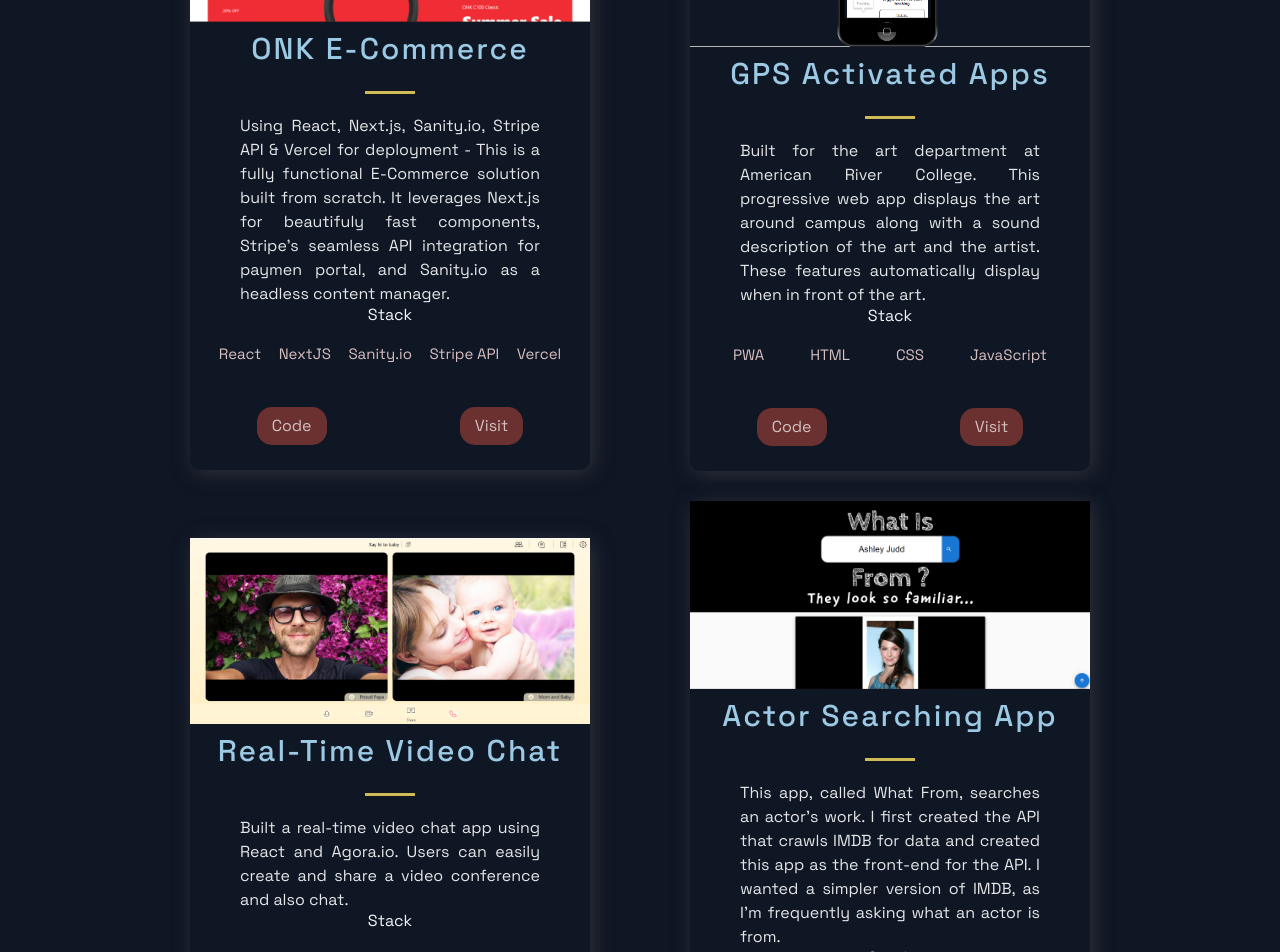
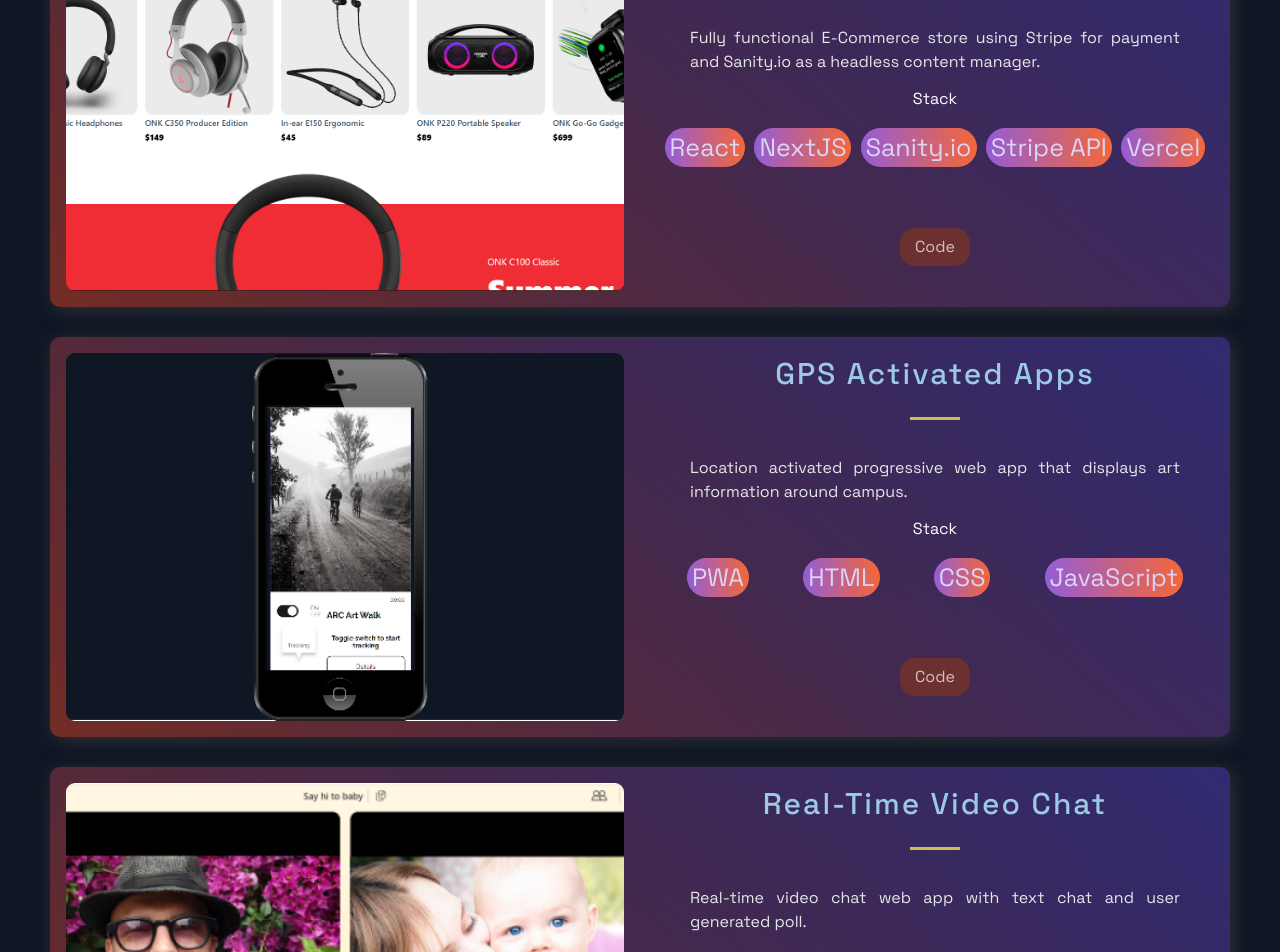
Before and after one commit to gibstock/agonzales-portfolio, a Next.js app: page / in a window 1280 px wide. Shown: the part 1000-1952 px from the top of the page. Built offline with nearby package versions, Linux system fonts and the light colour scheme.

Commit message:
Changed styles

```diff
--- a/src/components/Header/Header.js
+++ b/src/components/Header/Header.js
@@ -11,7 +11,7 @@ const Header = () =>  (
     <Div1>
       <Link href="/">
         <a style={{ display: "flex", alignItems: "center", color: "white", marginBottom: '20px'}}>
-          <GiArtificialHive size="3rem" /><Span>Portfolio</Span>
+          <GiArtificialHive size="3rem" /><Span>Andre</Span>
         </a>
       </Link>
     </Div1>
--- a/src/components/Hero/Hero.js
+++ b/src/components/Hero/Hero.js
@@ -11,7 +11,7 @@ const Hero = () => (
         Hi I'm Andre
       </SectionTitle>
       <SectionText>
-        I develop the web.
+        Web Developer.
       </SectionText>
       <Button onClick={() => window.location = '#projects'} >
         Learn More
--- a/src/components/Projects/Projects.js
+++ b/src/components/Projects/Projects.js
@@ -1,6 +1,6 @@
 import React from 'react';
-
-import { BlogCard, CardInfo, ExternalLinks, GridContainer, HeaderThree, Hr, Tag, TagList, TitleContent, UtilityList, Img } from './ProjectsStyles';
+import Link from 'next/link'
+import { FlexColCenter, BlogLink, BlogCard, CardInfo, ExternalLinks, GridContainer, HeaderThree, Hr, Tag, TagList, TitleContent, UtilityList, Img } from './ProjectsStyles';
 import { Section, SectionDivider, SectionTitle } from '../../styles/GlobalComponents';
 import { projects } from '../../constants/constants';
 
@@ -12,14 +12,18 @@ const Projects = () => (
     <SectionTitle main>Projects</SectionTitle>
     <GridContainer>
       {projects.map(({id, image, title, description, tags, source, visit}) => (
+        <BlogLink href={visit} target="_blank" rel='noreferrer'>
           <BlogCard key={id}>
+            <div>
               <Img src={image} />
+            </div>
+            <FlexColCenter>
               <TitleContent>
                 <HeaderThree title>{title}</HeaderThree>
                 <Hr />
               </TitleContent>
               <CardInfo>{description}</CardInfo>
-            <div>
+              <div style={{width: '100%'}}>
                 <TitleContent>Stack</TitleContent>
                 <TagList>
                   {tags.map((tag, i) => (
@@ -29,9 +33,11 @@ const Projects = () => (
               </div>
               <UtilityList>
                 <ExternalLinks href={source}>Code</ExternalLinks>
-              <ExternalLinks href={visit}>Visit</ExternalLinks>
+                {/* <ExternalLinks href={visit}>Visit</ExternalLinks> */}
               </UtilityList>
+            </FlexColCenter>
           </BlogCard>
+        </BlogLink>
         ))}
     </GridContainer>
   </Section>
--- a/src/components/Projects/ProjectsStyles.js
+++ b/src/components/Projects/ProjectsStyles.js
@@ -5,11 +5,13 @@ export const Img = styled.img`
   height:100%;
   object-fit: cover;
   overflow: hidden;
+  border-radius: 25px;
+  padding: 1em;
 `
 
 export const GridContainer = styled.section`
 display: grid;
-grid-template-columns: repeat(auto-fill, minmax(400px, 1fr));
+grid-template-columns: repeat(auto-fill, minmax(600px, 1fr));
 padding: 3rem;
 place-items: center;
 column-gap: 2rem;
@@ -23,11 +25,18 @@ row-gap: 3rem;
 
 `
 export const BlogCard = styled.div`
+  display: grid;
+  grid-template-columns: 1fr 1fr;
   border-radius: 10px;
   box-shadow: 3px 3px 20px rgba(80, 78, 78, 0.5);
   text-align: center;
-  width: 400px;
-  @media ${(props) => props.theme.breakpoints.sm} {
+  width: 100%;
+  min-height: 400px;
+  background-image: linear-gradient(225deg, hsla(250, 50%, 50%, .5), transparent),
+  linear-gradient(39deg, hsla(10, 70%, 50%, .5), transparent) ;
+  @media ${(props) => props.theme.breakpoints.lg} {
+    display: flex;
+    flex-direction: column;
     width: 100%;
   }
 `;
@@ -35,7 +44,7 @@ export const TitleContent = styled.div`
   text-align: center;
   z-index: 20;
   width: 100%;
-
+  color: white;
 `;
 
 
@@ -100,6 +109,13 @@ transition: 0.5s;
 
 }
 `;
+export const BlogLink = styled.a`
+transition: all 2.5s;
+&:hover{
+  transition: all 2.5s;
+  transform: scale(.95);
+}
+`;
 
 export const TagList = styled.ul`
 display: flex;
@@ -107,6 +123,16 @@ justify-content: space-around;
 padding: 2rem;
 `
 export const Tag = styled.li`
-color: #d8bfbf;
-font-size: 1.5rem;
+color: hsla(250, 70%, 90%, 1);
+font-size: 2.5rem;
+background-image: linear-gradient(270deg, #F46737 0%, #945DD6 100%);
+border-radius: 25px;
+padding: .2em;
 `
+export const FlexColCenter = styled.div`
+display: flex;
+flex-direction: column;
+justify-content: center;
+align-items: center;
+gap: 1em;
+`
--- a/src/constants/constants.js
+++ b/src/constants/constants.js
@@ -1,7 +1,7 @@
 export const projects = [
   {
     title: 'ONK E-Commerce',
-    description: "Using React, Next.js, Sanity.io, Stripe API & Vercel for deployment - This is a fully functional E-Commerce solution built from scratch. It leverages Next.js for beautifuly fast components, Stripe's seamless API integration for paymen portal, and Sanity.io as a headless content manager.",
+    description: "Fully functional E-Commerce store using Stripe for payment and Sanity.io as a headless content manager.",
       image: '/images/1.png',
       tags: ['React', 'NextJS', 'Sanity.io','Stripe API', 'Vercel'],
     source: 'https://github.com/gibstock/onk-ecommerce',
@@ -10,7 +10,7 @@ export const projects = [
   },
   {
     title: 'GPS Activated Apps',
-    description:"Built for the art department at American River College. This progressive web app displays the art around campus along with a sound description of the art and the artist. These features automatically display when in front of the art.",
+    description:"Location activated progressive web app that displays art information around campus.",
     image: '/images/2.png',
     tags: ['PWA', 'HTML', 'CSS', 'JavaScript'],
     source: 'https://github.com/design-hub-arc/arc-art-walkabout',
@@ -19,7 +19,7 @@ export const projects = [
   },
   {
     title: 'Real-Time Video Chat',
-    description: "Built a real-time video chat app using React and Agora.io. Users can easily create and share a video conference and also chat.",
+    description: "Real-time video chat web app with text chat and user generated poll.",
       image: '/images/3.png',
       tags: ['React', 'Agora.io'],
     source: '#',
@@ -28,7 +28,7 @@ export const projects = [
   },
   {
     title: 'Actor Searching App',
-    description: "This app, called What From, searches an actor's work. I first created the API that crawls IMDB for data and created this app as the front-end for the API. I wanted a simpler version of IMDB, as I'm frequently asking what an actor is from.",
+    description: "App for quickly looking up movies actors have been in. Consuming my own API.",
     image: '/images/4.png',
     tags: ['React', 'API', 'Material UI', 'Axios'],
     source: 'https://github.com/gibstock/react-what-from-app',
@@ -37,7 +37,7 @@ export const projects = [
   },
   {
     title: 'Get Happy Faces',
-    description: "Get Happy Faces started out as a way for me to cope with tough news. It quickly became a fun, larger project that my nieces and nephews are addicted to playing. Uses HTML, CSS and Vanilla JavaScript for the entire project. I learned how to work with touch events and how to use a Google Sheet as a database for the leaderboard.",
+    description: "Fun game where you try to fill the board with faces before the clock runs out. Features a real-time leaderboard.",
     image: '/images/5.png',
     tags: ['HTML', 'CSS', 'JavaScript', 'Google Sheets'],
     source: 'https://github.com/gibstock/get-happy',
--- a/src/pages/index.js
+++ b/src/pages/index.js
@@ -15,7 +15,7 @@ const Home = () => {
         <BgAnimation />
       </Section>
       <Projects />
-      <Technologies />
+      {/* <Technologies /> */}
       <Timeline />
       {/* <Acomplishments /> */}
     </Layout>
--- a/src/styles/GlobalComponents/index.js
+++ b/src/styles/GlobalComponents/index.js
@@ -5,7 +5,7 @@ export const Section = styled.section`
   flex-direction: ${(props) => props.row ? "row" : "column" };
   padding: ${(props) => props.nopadding ? "0" : "32px 48px 0" } ;
   margin: 0 auto;
-  max-width: 1040px;
+  max-width: 1240px;
   box-sizing: content-box;
   position: relative;
   overflow: hidden;
```
Lines whose indentation alone changed are shown as unchanged.
